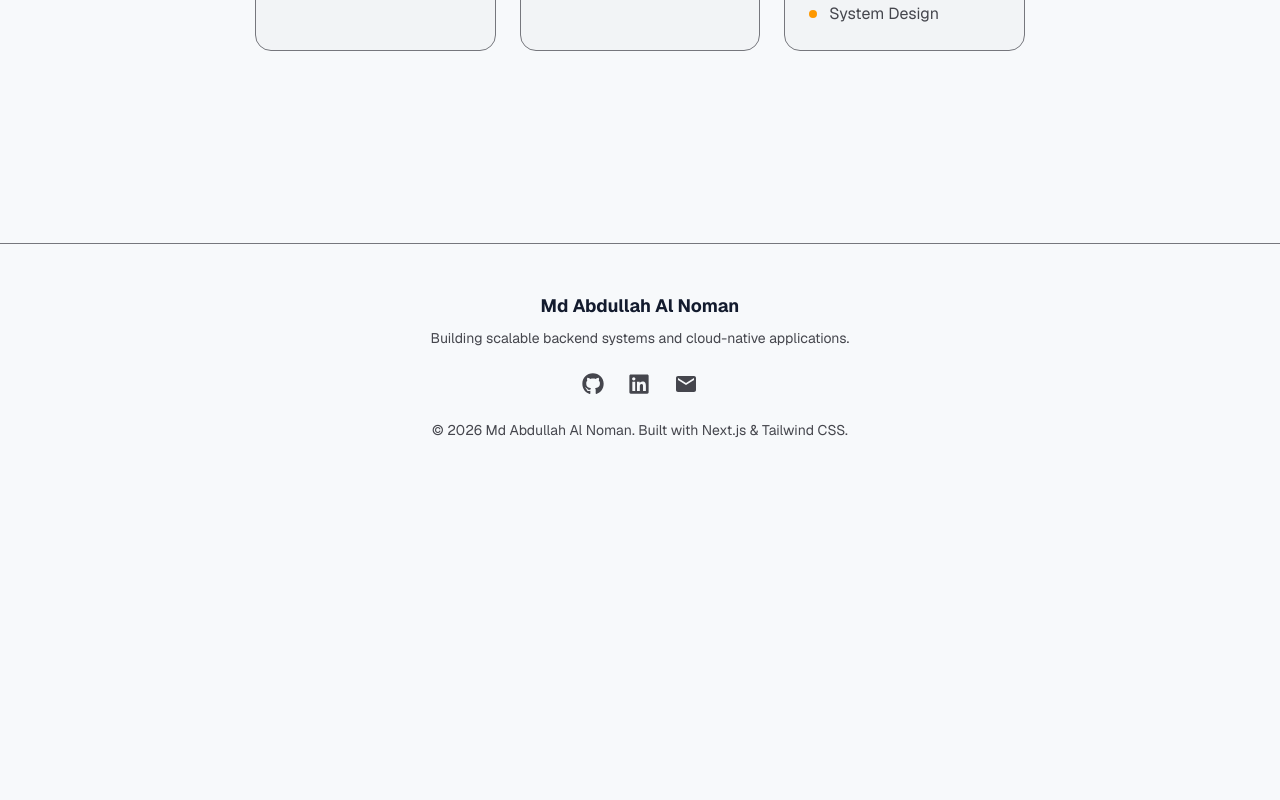
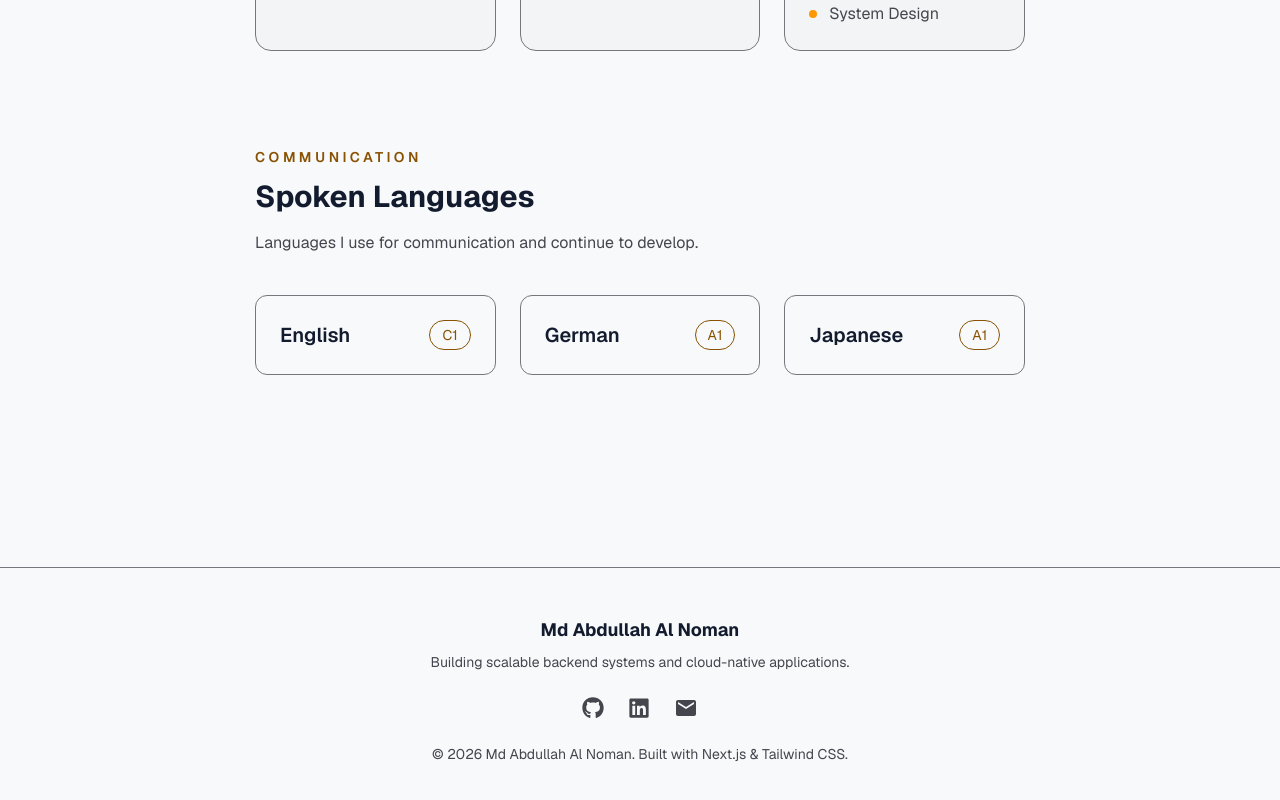
Before and after one commit to noman5945/Portfolio-AWS, a Next.js app: page /pages/skills in a window 1280 px wide. Shown: the part 974-1774 px from the top of the page. Before the commit the page ends 1462 px from the top, so only its background shows below. Built offline with nearby package versions, Linux system fonts and the light colour scheme.

Commit message:
[UPDATE] Added Language Skills

```diff
--- a/app/pages/contact/page.tsx
+++ b/app/pages/contact/page.tsx
@@ -27,7 +27,7 @@ export default function ContactPage() {
             Email Me
           </CustomButton>
 
-          <CustomButton href="https://linkedin.com/in/yourlinkedin">
+          <CustomButton href="https://www.linkedin.com/in/noman5945/?isSelfProfile=false">
             LinkedIn
           </CustomButton>
           <CustomButton href="https://github.com/noman5945" variant="outline">
--- a/app/pages/skills/page.tsx
+++ b/app/pages/skills/page.tsx
@@ -1,4 +1,5 @@
 import SkillCard from "@/components/SkillCard";
+import SpokenLanguageSection from "@/components/SpokenLanguageSection";
 import React from "react";
 
 export default function SkillsPage() {
@@ -34,6 +35,20 @@ export default function SkillsPage() {
     "CI/CD",
     "System Design",
   ];
+  const spoken_languages = [
+    {
+      language: "English",
+      level: "C1",
+    },
+    {
+      language: "German",
+      level: "A1",
+    },
+    {
+      language: "Japanese",
+      level: "A1",
+    },
+  ];
   return (
     <section className="mx-auto max-w-7xl px-6 py-24">
       <div className="mb-16">
@@ -58,6 +73,7 @@ export default function SkillsPage() {
         <SkillCard title="Languages" skills={languageSkills} />
         <SkillCard title="Core Competencies" skills={engineeringSkills} />
       </div>
+      <SpokenLanguageSection languages={spoken_languages} />
     </section>
   );
 }
--- a/components/FooterSection.tsx
+++ b/components/FooterSection.tsx
@@ -29,7 +29,7 @@ export default function FooterSection() {
           </Link>
 
           <Link
-            href="https://linkedin.com/in/your-linkedin"
+            href="https://www.linkedin.com/in/noman5945/?isSelfProfile=false"
             target="_blank"
             aria-label="LinkedIn"
             className="text-on-surface-variant transition-colors hover:text-secondary"
--- a/components/HeroSection.tsx
+++ b/components/HeroSection.tsx
@@ -70,8 +70,13 @@ export default function HeroSection() {
 
         {/* CTA */}
         <div className="flex flex-wrap gap-4">
-          <CustomButton>Contact Me</CustomButton>
-          <CustomButton variant="outline">Download CV</CustomButton>
+          <CustomButton href="/pages/contact">Contact Me</CustomButton>
+          <a
+            href="/cv/Md_Abdullah_Al_Noman_Backend.pdf"
+            download={"Md Abdullah Al Noman"}
+          >
+            <CustomButton variant="outline">Download CV</CustomButton>
+          </a>
         </div>
       </div>
 
@@ -85,7 +90,7 @@ export default function HeroSection() {
             {/* Main Card */}
             <div className="relative overflow-hidden rounded-2xl border border-outline bg-surface-container shadow-xl">
               <img
-                src="/images/profile.jpg"
+                src="/images/portrait/Portfolio_pic.jpeg"
                 alt="Abdullah Al Noman"
                 className="aspect-4/5 w-full object-cover"
               />
--- /dev/null
+++ b/components/SpokenLanguageSection.tsx
@@ -0,0 +1,58 @@
+import React from "react";
+
+type languageInfo = {
+  language: string;
+  level: string;
+};
+
+type SpokenLanguageProps = {
+  languages: languageInfo[];
+};
+
+export default function SpokenLanguageSection({
+  languages,
+}: SpokenLanguageProps) {
+  return (
+    <div className="mt-24">
+      <div className="mb-10">
+        <p className="text-sm font-semibold uppercase tracking-[0.25em] text-secondary">
+          Communication
+        </p>
+
+        <h2 className="mt-3 text-3xl font-bold text-primary">
+          Spoken Languages
+        </h2>
+
+        <p className="mt-4 max-w-2xl text-on-surface-variant">
+          Languages I use for communication and continue to develop.
+        </p>
+      </div>
+      <div className="grid gap-6 md:grid-cols-3">
+        {languages.map((language, index) => (
+          <div
+            key={index}
+            className="rounded-xl border border-outline bg-surface p-6"
+          >
+            <div
+              className="flex items-center
+
+              justify-between
+              transition-all duration-300
+              hover:-translate-y-1
+              hover:border-secondary-container
+              hover:shadow-lg"
+            >
+              <h3 className="text-xl font-semibold text-primary">
+                {language.language}
+              </h3>
+
+              <span className="rounded-full border border-secondary px-3 py-1 text-sm text-secondary">
+                {language.level}
+              </span>
+            </div>
+          </div>
+        ))}
+      </div>
+    </div>
+  );
+}
```
Also changed, not shown: public/images/portrait/Portfolio_pic.jpeg (added), 1 other file (tests, documents, lock files or other folders).
